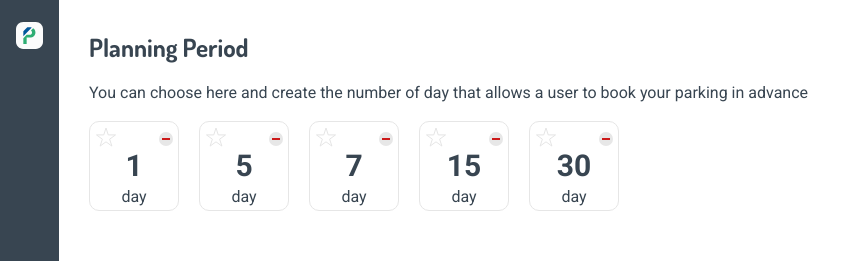
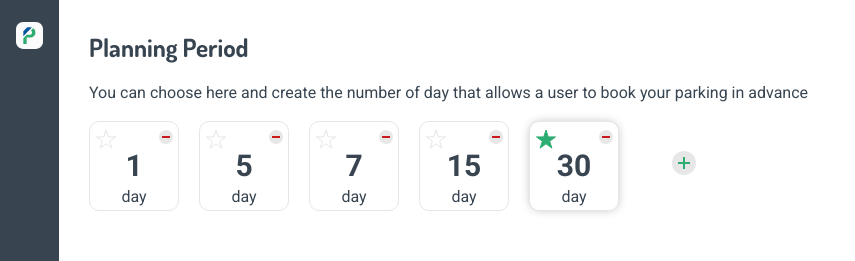
Before and after one commit to CrucifixArnaud/bepark-challenge, a React (Create React App) app: page / in a window 1280 px wide. Shown: the top 261 px of the page, without its empty margins (0-855 px from the left). Built offline with nearby package versions, Linux system fonts and the light colour scheme.

Commit message:
Fav / Unfav planning period

```diff
--- a/src/assets/scss/blocks/_buttons.scss
+++ b/src/assets/scss/blocks/_buttons.scss
@@ -8,3 +8,9 @@
 .button--transparent {
     @include button-transparent();
 }
+
+// Button Star
+%button--icon,
+.button--icon {
+    @include button-icon();
+}
--- a/src/assets/scss/blocks/_list-blocks.scss
+++ b/src/assets/scss/blocks/_list-blocks.scss
@@ -14,8 +14,12 @@
 }
 
 .list-blocks__item {
+    display: flex;
     margin-bottom: $size-30;
     margin-right: $size-28;
+    justify-content: center;
+    align-items: center;
+    min-width: $size-90;
 
     @include media-query("medium") {
         margin-right: $size-20;
@@ -34,6 +38,26 @@
     border: 1px solid $grey-90;
     border-radius: $size-10;
     background: #fff;
+
+    // For better performance use a pseudo element with box shadow and set transition on opacity (instead of box-shadow directly)
+    // Pseudo element use for shadow
+    &::after {
+        content: "";
+        position: absolute;
+        top: 0;
+        right: 0;
+        bottom: 0;
+        left: 0;
+        box-shadow: 0px 0px $size-10 rgba(0, 0, 0, 0.25);
+        opacity: 0;
+        transition: opacity .2s $ease-in-out;
+        border-radius: $size-10;
+        z-index: -1;
+    }
+}
+
+.block--selected::after {
+    opacity: 1;
 }
 
 .block__header,
--- a/src/assets/scss/utils/_mixins-button.scss
+++ b/src/assets/scss/utils/_mixins-button.scss
@@ -4,7 +4,6 @@
 
 // Button Transparent
 // Button without any "style"
-// e.g. Card Bookmark classified button
 @mixin button-transparent($outline: "default") {
     background: transparent;
     border: 0;
@@ -24,3 +23,21 @@
         cursor: not-allowed;
     }
 }
+
+// Button Icon
+// Button without any "style" but with an icon has label
+// e.g. Select planing period button (star)
+@mixin button-icon() {
+    @include button-transparent();
+
+    .button__icon {
+        display: block;
+        fill: #fff;
+        stroke: $grey-90;
+    }
+
+    &.button--selected .button__icon {
+        stroke: $color-primary;
+        fill: $color-primary;
+    }
+}
--- a/src/assets/scss/utils/_variables.scss
+++ b/src/assets/scss/utils/_variables.scss
@@ -39,6 +39,8 @@ $font-weight-button: $font-weight-regular !default;
 // ---------------------
 // Colors name are based on https://chir.ag/projects/name-that-color/
 
+$green-jungle: #2ead73;
+
 $grey-limed-spruce: #384551;
 
 
@@ -47,8 +49,8 @@ $grey-limed-spruce: #384551;
 
 // Contextual
 
-$color-primary: #ff0066;
-$color-primary: cyan;
+$color-primary: $green-jungle;
+$color-secondary: cyan;
 
 // Various
 
@@ -98,7 +100,7 @@ $max-width-widescreen: 58.75rem !default; // 940
 
 // Transition
 // ---------------------
-$ease-in-out-cubic: cubic-bezier(.645, .045, .355, 1) !default;
+$ease-in-out: cubic-bezier(.17,.67,.83,.67) !default;
 
 // Use by z (_functions.scss) to declare z-index
 // Z Layer
--- a/src/components/planning-period/PlanningPeriod.js
+++ b/src/components/planning-period/PlanningPeriod.js
@@ -1,13 +1,63 @@
 import React from 'react';
+
+import { getObjetIndexByKey } from "utils/helpers/array.js";
 
 class PlanningPeriod extends React.Component {
     constructor(props) {
         super(props);
 
         this.state = {
-            planningPeriods: [1, 5, 7, 15, 30]
+            planningPeriods: [{
+                    "value": 1,
+                    "favorite": false
+                }, {
+                    "value": 5,
+                    "favorite": false
+                }, {
+                    "value": 7,
+                    "favorite": false
+                }, {
+                    "value": 15,
+                    "favorite": false
+                }, {
+                    "value": 30,
+                    "favorite": true
+                }]
         };
     };
+
+    // Select a period
+    handleFavoriteClick(value) {
+
+        let planningPeriods = this.state.planningPeriods.slice();
+
+        const periodIndex = getObjetIndexByKey(planningPeriods, "value", value);
+
+        if (periodIndex > -1) {
+
+            this.resetFavoritePeriods();
+
+            // Toggle the favorite boolean value
+            planningPeriods[periodIndex].favorite = !planningPeriods[periodIndex].favorite;
+
+            this.setState(prevState => ({
+                planningPeriods: planningPeriods
+            }));
+        }
+    }
+
+    // Set all period to un favorite
+    resetFavoritePeriods() {
+        let planningPeriods = this.state.planningPeriods.slice();
+
+        planningPeriods.map((period, index) => {
+            return period.favorite = false;
+        });
+
+        this.setState(prevState => ({
+            planningPeriods: planningPeriods
+        }));
+    }
 
     render() {
         return (
@@ -18,12 +68,14 @@ class PlanningPeriod extends React.Component {
                     <ol className="list-blocks">
                         {this.state.planningPeriods.map((period, index) => (
                             <li className="list-blocks__item" key={index}>
-                                <div className="block">
-
+                                <div className={`block ${period.favorite ? "block--selected" : ""}`}>
                                     <div className="block__header">
-                                        <button className="button--transparent">
-                                            <svg width="22" height="20" viewBox="0 0 22 20" fill="none" xmlns="http://www.w3.org/2000/svg">
-                                            <path d="M11 1L13.2451 7.90983H20.5106L14.6327 12.1803L16.8779 19.0902L11 14.8197L5.12215 19.0902L7.36729 12.1803L1.48944 7.90983H8.75486L11 1Z" fill="white" stroke="#E5E5E5" strokeLinejoin="round"/>
+                                        <button
+                                            className={`button--icon ${period.favorite ? "button--selected" : ""}`}
+                                            onClick={ (e) => this.handleFavoriteClick(period.value, e) }
+                                            title={ `Select this period (${period.value})` }>
+                                            <svg className="button__icon" width="22" height="20" viewBox="0 0 22 20" fill="none" xmlns="http://www.w3.org/2000/svg">
+                                            <path d="M11 1L13.2451 7.90983H20.5106L14.6327 12.1803L16.8779 19.0902L11 14.8197L5.12215 19.0902L7.36729 12.1803L1.48944 7.90983H8.75486L11 1Z" strokeLinejoin="round"/>
                                             </svg>
                                         </button>
                                         <button className="button--transparent">
@@ -35,15 +87,24 @@ class PlanningPeriod extends React.Component {
                                     </div>
 
                                     <div className="block__content">
-                                        <h3 className="block__title">
-                                            <strong className="block__title-value">{ period }</strong>
+                                        <p className="block__title">
+                                            <strong className="block__title-value">{ period.value }</strong>
                                             day
-                                        </h3>
+                                        </p>
                                     </div>
 
                                 </div>
                             </li>
                         ))}
+                        <li className="list-blocks__item">
+                            <button className="button--transparent">
+                                <svg width="24" height="24" viewBox="0 0 24 24" fill="none" xmlns="http://www.w3.org/2000/svg">
+                                    <circle cx="12" cy="12" r="12" fill="#E7E7E7"/>
+                                    <line x1="18" y1="12" x2="6" y2="12" stroke="#2EAD73" strokeWidth="2"/>
+                                    <line x1="12" y1="6" x2="12" y2="18" stroke="#2EAD73" strokeWidth="2"/>
+                                </svg>
+                            </button>
+                        </li>
                     </ol>
                 </div>
             </div>
```
